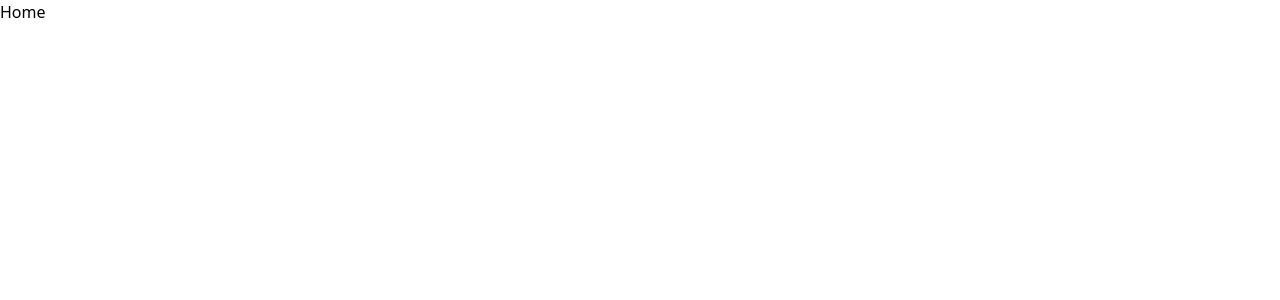
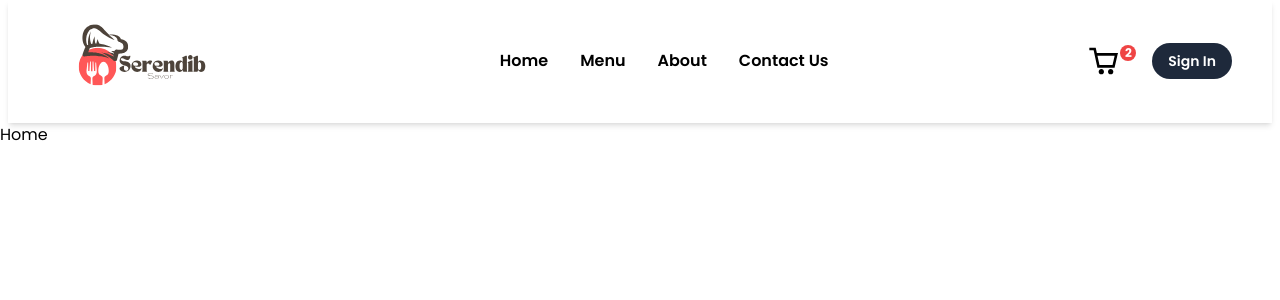
Before and after one commit to gihanbandaraa/restaurant-web-frontend, a React (Vite) app: page / in a window 1280 px wide. Shown: the top 300 px of the page. Built offline with nearby package versions, Linux system fonts and the light colour scheme.

Commit message:
create the basic nav bar

```diff
--- a/package.json
+++ b/package.json
@@ -12,6 +12,7 @@
   "dependencies": {
     "react": "^18.3.1",
     "react-dom": "^18.3.1",
+    "react-icons": "^5.2.1",
     "react-router-dom": "^6.24.1"
   },
   "devDependencies": {
--- a/src/components/NavBar.jsx
+++ b/src/components/NavBar.jsx
@@ -1,10 +1,81 @@
-import React from "react";
+import React, { useState } from "react";
+import { navItems } from "../data/data";
+import { CgShoppingCart } from "react-icons/cg";
+import { FiMenu, FiX } from "react-icons/fi";
 
 const NavBar = () => {
+  const [isMobileMenuOpen, setIsMobileMenuOpen] = useState(false);
+
+  const handleMobileMenuToggle = () => {
+    setIsMobileMenuOpen(!isMobileMenuOpen);
+  };
+
   return (
-    <nav>
-      <div>
-        <img src="" alt="" />
+    <nav className="mx-2 shadow-md sm:px-8">
+      <div className="flex items-center mx-2 justify-between">
+        <img
+          src="/Images/serendib-savor.svg"
+          alt="logo"
+          className="w-36 sm:w-48"
+        />
+        <div className="hidden md:flex flex-row">
+          <ul className="flex flex-row">
+            {navItems.map((item) => (
+              <li
+                key={item.id}
+                className="mx-4 font-semibold text-sm lg:text-base"
+              >
+                <a href={item.url}>{item.title}</a>
+              </li>
+            ))}
+          </ul>
+        </div>
+        <div className="hidden md:flex gap-4 items-center">
+          <div className="cursor-pointer flex">
+            <CgShoppingCart size={32} />
+            <p className="h-4 w-4 text-center text-white text-xs font-bold rounded-full bg-red-500  ">
+              2
+            </p>
+          </div>
+          <div className="bg-slate-800 py-2 px-3 lg:px-4 text-sm  rounded-full font-semibold text-white">
+            <button>Sign In</button>
+          </div>
+        </div>
+        <div className="md:hidden flex items-center">
+        <button
+            onClick={handleMobileMenuToggle}
+            className={`text-3xl ${isMobileMenuOpen ? "animate-spin" : ""}`}
+          >
+            {isMobileMenuOpen ? <FiX /> : <FiMenu />}
+          </button>
+        </div>
+      </div>
+
+      <div
+        className={`md:hidden flex flex-col items-center mt-4 transition-all duration-700 ${
+          isMobileMenuOpen
+            ? "max-h-screen opacity-100"
+            : "max-h-0 opacity-0 overflow-hidden"
+        }`}
+      >
+        <ul className="flex flex-col items-center">
+          {navItems.map((item) => (
+            <li key={item.id} className="my-2 font-semibold text-base">
+              <a href={item.url}>{item.title}</a>
+            </li>
+          ))}
+        </ul>
+        <div className="flex flex-col items-center mt-4">
+          <div className="cursor-pointer mb-4 flex">
+            <CgShoppingCart size={32} />
+            <p className="h-6 w-6 text-center text-white font-bold rounded-full bg-red-500">
+              2
+            </p>
+          </div>
+          <div className="bg-slate-800 py-2 px-4 mb-8 rounded-full font-semibold text-white">
+            <button>Sign In</button>
+          </div>
+        </div>
       </div>
     </nav>
   );
--- /dev/null
+++ b/src/data/data.js
@@ -0,0 +1,22 @@
+export const navItems = [
+  {
+    id: 1,
+    title: "Home",
+    url: "/",
+  },
+  {
+    id: 2,
+    title: "Menu",
+    url: "/menu",
+  },
+  {
+    id: 3,
+    title:"About",
+    url: "/about-us",
+  },
+  {
+    id: 4,
+    title: "Contact Us",
+    url: "/contact-us",
+  },
+];
--- a/src/index.css
+++ b/src/index.css
@@ -1,3 +1,27 @@
+@import url("https://fonts.googleapis.com/css2?family=Poppins:wght@400;500;600;700&display=swap");
+
 @tailwind base;
 @tailwind components;
 @tailwind utilities;
+
+body {
+  font-family: "Poppins", sans-serif;
+  height: 100vh;
+  background-color: white;
+}
+.transition-transform {
+  transition: transform 0.3s ease-in-out;
+}
+
+@keyframes spin {
+  from {
+    transform: rotate(0deg);
+  }
+  to {
+    transform: rotate(180deg);
+  }
+}
+
+.animate-spin {
+  animation: spin 0.5s linear;
+}
```
Also changed, not shown: public/Images/serendib-savor.svg (added), 1 other file (tests, documents, lock files or other folders).
